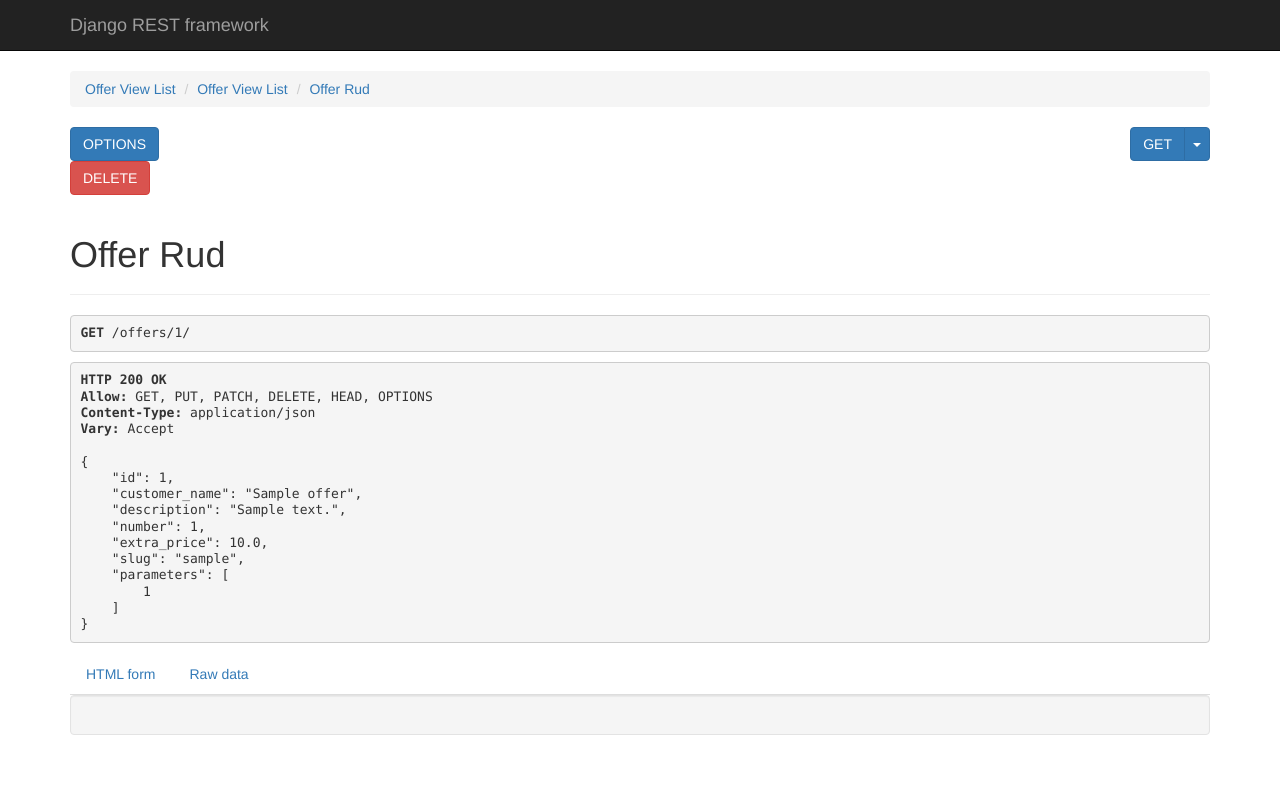
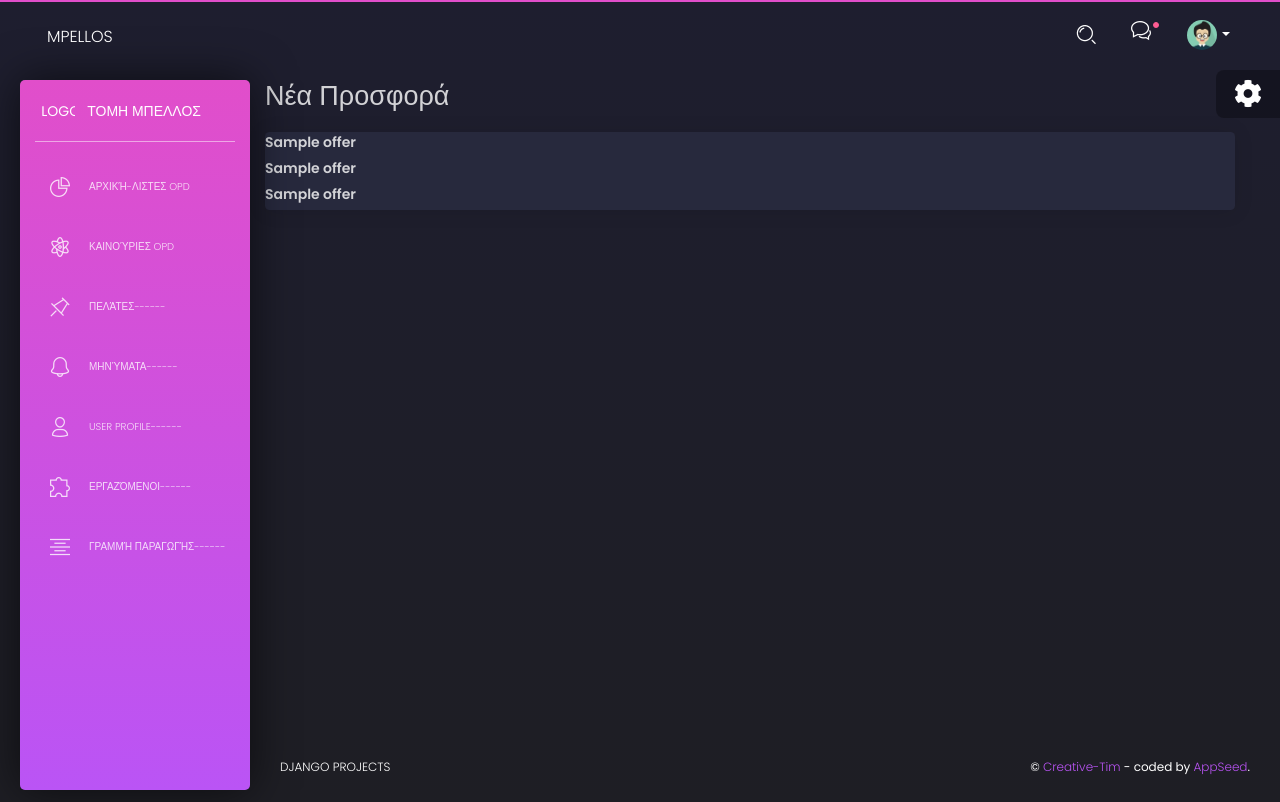
Before and after one commit to Vskouteris/tddDjango, a Django app: page /offers/1/ in a window 1280 px wide. Before the commit the page ends 735 px from the top, so only its background shows below. Run offline with Django 3.2, Linux system fonts and the light colour scheme; tables that the repository leaves empty hold one stand-in row (values such as "Sample post"); some libraries are stand-ins or nearby versions.

Commit message:
changing from Json template to my standard new_OPD.htm template for RUD of one offer

```diff
--- a/tddDjango/backend/templates/backend/new_OPD.html
+++ b/tddDjango/backend/templates/backend/new_OPD.html
@@ -9,60 +9,9 @@
 		<h2 class="card-title">Νέα Προσφορά</h2>
 	</div>
 	<div class="row card" id= "new-offer">
-		<div>
-			<!-- <div class="card-header ">
-				jkgl;'j'
-			</div> -->
-			<div>
-				<form method="POST" action="{% url 'offers list' %}" >	<!-- action="{% url 'offers list' %}" and not action="offers " BECAUSE this way when path already offers/ it doesn't make it localhost/offers/offers -->
-					{% csrf_token %}
-					<!-- {% render_form formOffer template_pack='rest_framework/horizontal' %}	 -->
-					{% render_field formOffer.customer_name style=style %}
-					{% render_field formOffer.description style=style %}
-					{% render_field formOffer.number style=style %}
-					{% render_field formOffer.extra_price style=style %}
-					{% render_field formOffer.parameters style=style %}
-					<button type="submit" class="btn btn-info">ADD OFFER</button>
-				</form>
-			</div>
-		</div>
-	</div>
-<!-- Add a new parameter THIS BLOCK IS NOT YET READY -->
-	<div class="row">
-		<h2 class="card-title">Νέα Παράμετρος</h2>
-	</div>
-	<div class="row card" id= "new-parameter">
-		<div>
-			<div>
-				<form method="POST" action="{% url 'parameters list' %}" >	<!-- action="{% url 'offers list' %}" and not action="offers " BECAUSE this way when path already offers/ it doesn't make it localhost/offers/offers -->
-					{% csrf_token %}
-					{% render_field formParameter.name style=style %}
-					{% render_field formParameter.description style=style %}
-					{% render_field formParameter.extra_price style=style %}
-					{% render_field formParameter.details style=style %}
-					<button type="submit" class="btn btn-info">ADD PARAMETER</button>
-				</form>
-			</div>
-		</div>
-	</div>
-<!-- Add a new detail THIS BLOCK IS NOT YET READY -->
-	<div class="row">
-		<h2 class="card-title">Νέα Λεπτομέρεια</h2>
-	</div>
-	<div class="row card" id= "new-detail">
-		<div>
-			<div>
-				<form method="POST" action="{% url 'details list' %}" >	<!-- action="{% url 'offers list' %}" and not action="offers " BECAUSE this way when path already offers/ it doesn't make it localhost/offers/offers -->
-					{% csrf_token %}
-					<!-- Attention : here if i reference formDetail.nonexistent i get an error 'str' object has no attribute '_field' -->
-					{% render_field formDetail.name style=style %}
-					{% render_field formDetail.category style=style %}
-					{% render_field formDetail.price style=style %}
-					{% render_field formDetail.extra_price style=style %}
-					<button type="submit" class="btn btn-info">ADD Detail</button>
-				</form>
-			</div>
-		</div>
+		<p class="title">{{offer.customer_name}}</p>
+		<p class="title">{{offer.customer_name}}</p>
+		<p class="title">{{offer.customer_name}}</p>
 	</div>
 
 {% endblock content %}
--- a/tddDjango/backend/views.py
+++ b/tddDjango/backend/views.py
@@ -95,6 +95,13 @@ class DetailViewList(mixins.ListModelMixin,
 class OfferRUD(generics.RetrieveUpdateDestroyAPIView):
 	queryset=Offer.objects.all()
 	serializer_class= OfferSerializer
+	renderer_classes = [TemplateHTMLRenderer]
+	template_name='backend/new_OPD.html'
+
+	def retrieve(self, request, *args, **kwargs):
+		instance = self.get_object()
+		serializer = self.get_serializer(instance)
+		return Response({"offer":serializer.data,"formOffer":self.serializer_class()})
 
 #Parameter get update delete
 class ParameterRUD(generics.RetrieveUpdateDestroyAPIView):
--- a/tddDjango/static/assets/js/all_lists.js
+++ b/tddDjango/static/assets/js/all_lists.js
@@ -23,8 +23,8 @@ for (i = 0; i < editButtons.length; i++) {
     editButtons[i].addEventListener('click', function(){
         for(j = 0; j < myTableRows.length; j++){
             if (myTableRows[j].dataset["offer"] == this.title.split(' ')[1]){
-                console.log('edit button pushed',myTableRows[j].dataset["offer"])
-
+                console.log('/offers/' + this.title.split(' ')[1])
+                window.location = '/offers/' + this.title.split(' ')[1];
             }
         }
     })
```
Also changed, not shown: tddDjango/backend/tests/test_views.py (+16 -3 lines).
